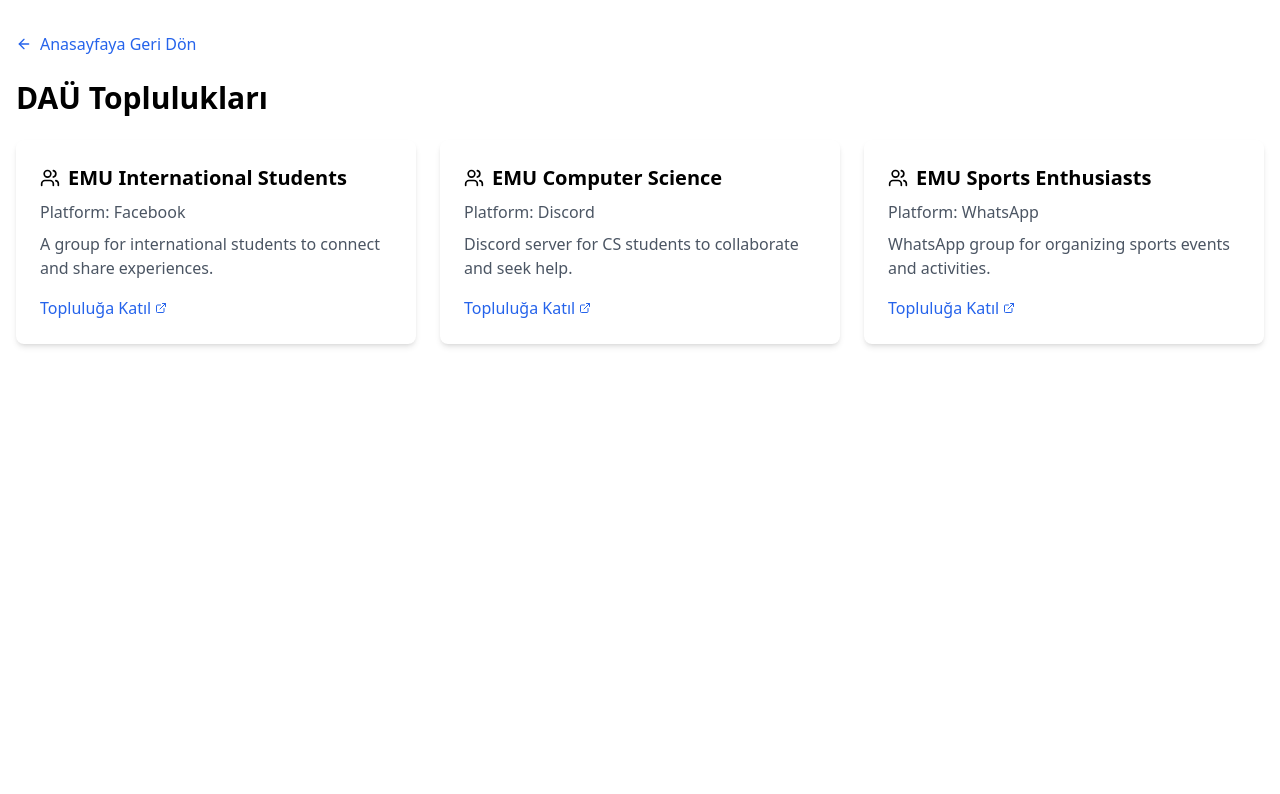
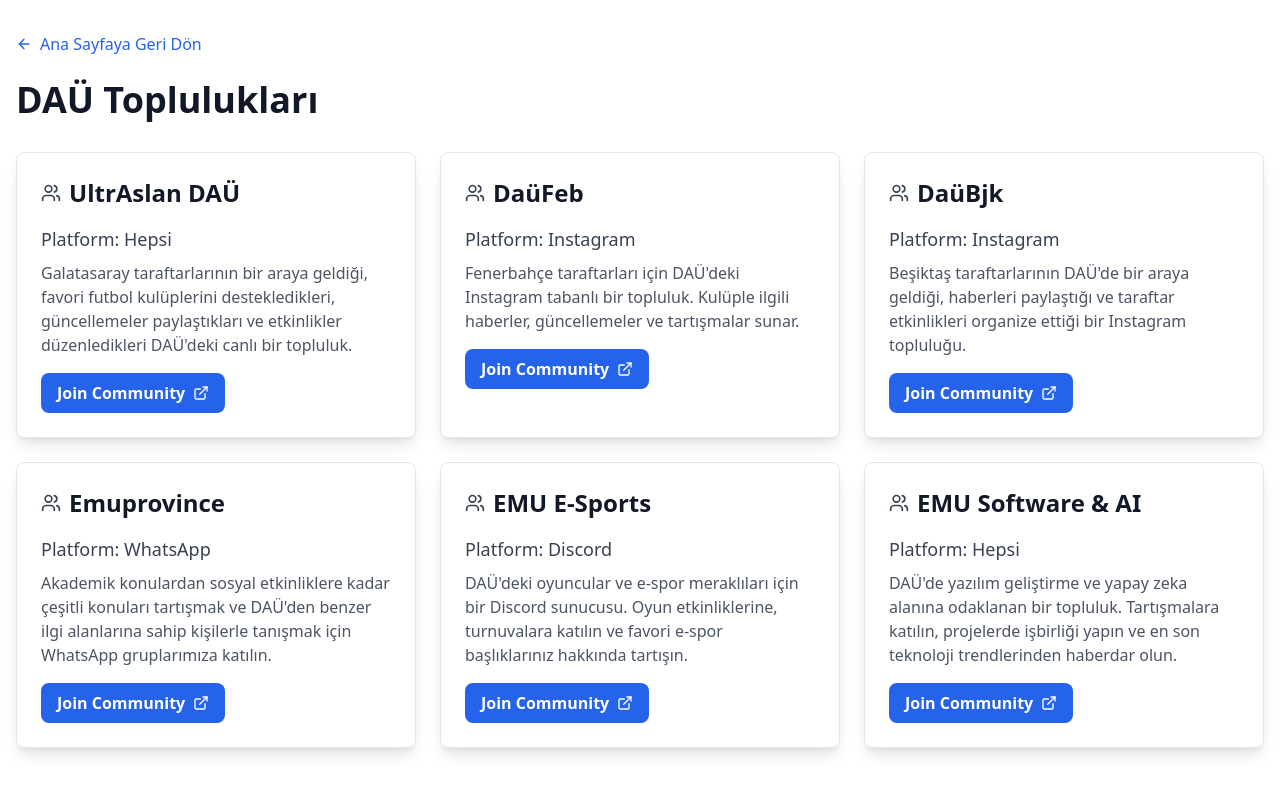
Before and after one commit to atasoya/emu-guide, a Next.js app: page /topluluklar in a window 1280 px wide. Shown: the top 794 px of the page. Built offline with nearby package versions, Linux system fonts and the light colour scheme.

Commit message:
Add communities

```diff
--- a/src/app/communities/page.tsx
+++ b/src/app/communities/page.tsx
@@ -12,52 +12,75 @@ interface Community {
 const communities: Community[] = [
   {
     id: 1,
-    name: "EMU International Students",
-    platform: "Facebook",
-    explanation: "A group for international students to connect and share experiences.",
-    link: "https://facebook.com/groups/emu-international-students"
+    name: "UltrAslan DAÜ",
+    platform: "All",
+    explanation: "A vibrant community for Galatasaray fans at EMU, where members come together to support their favorite football club, share updates, and organize events.",
+    link: "https://bento.me/ultraslanunidau?fbclid=PAZXh0bgNhZW0CMTEAAaZHV2CbKzeLeEX9B3uofXFnM7PzBJj0tmoxwVL7x_b5aDDo0hu-8841zlc_aem_xkF3uhrH73hU0yIV11VRBA"
   },
   {
     id: 2,
-    name: "EMU Computer Science",
-    platform: "Discord",
-    explanation: "Discord server for CS students to collaborate and seek help.",
-    link: "https://discord.gg/emu-cs"
+    name: "DaüFeb",
+    platform: "Instagram",
+    explanation: "An Instagram-based community for Fenerbahçe fans at EMU, providing updates, news, and discussions on everything related to the club.",
+    link: "https://www.instagram.com/daufeb2001?igsh=MW4xdnhwNDdraWcyeQ=="
   },
   {
     id: 3,
-    name: "EMU Sports Enthusiasts",
+    name: "DaüBjk",
+    platform: "Instagram",
+    explanation: "A space for Beşiktaş fans at EMU to connect, share news, and organize fan-related activities through Instagram.",
+    link: "https://www.instagram.com/daubjk?igsh=MWl4am1weDB1a3N6eA=="
+  },
+  {
+    id: 4,
+    name: "Emuprovince",
     platform: "WhatsApp",
-    explanation: "WhatsApp group for organizing sports events and activities.",
-    link: "https://chat.whatsapp.com/emu-sports"
-  }
+    explanation: "Join our WhatsApp groups to discuss various topics, ranging from academic subjects to social events, and meet like-minded peers from EMU.",
+    link: "https://chat.whatsapp.com/DuxUqjZcYEQ2HpGP91dM7v"
+  },
+  {
+    id: 5,
+    name: "EMU E-Sports",
+    platform: "Discord",
+    explanation: "A Discord server for gamers and e-sports enthusiasts at EMU. Participate in gaming events, tournaments, and discussions on your favorite e-sports titles.",
+    link: "https://discord.com/invite/hyu9jF8"
+  },
+  {
+    id: 6,
+    name: "EMU Software & AI",
+    platform: "All",
+    explanation: "A community dedicated to software development and artificial intelligence at EMU. Join discussions, collaborate on projects, and stay updated on the latest tech trends.",
+    link: "https://linktr.ee/emusoft.ai"
+  },
 ]
 
-export default function page() {
+
+export default function CommunityPage() {
   return (
     <div className="container mx-auto px-4 py-8">
-      <Link href="/" className="inline-flex items-center mb-6 text-blue-600 hover:text-blue-800">
+      <Link href="/" className="inline-flex items-center mb-6 text-blue-600 hover:text-blue-800 transition-colors duration-300">
         <ArrowLeft className="w-4 h-4 mr-2" />
         Back to Home
       </Link>
-      <h1 className="text-3xl font-bold mb-6">EMU Communities</h1>
+      <h1 className="text-4xl font-bold text-gray-900 mb-8">EMU Communities</h1>
+
       <div className="grid grid-cols-1 md:grid-cols-2 lg:grid-cols-3 gap-6">
         {communities.map((community) => (
-          <div key={community.id} className="bg-white rounded-lg shadow-md p-6">
-            <h2 className="text-xl font-semibold mb-2 flex items-center">
-              <Users className="w-5 h-5 mr-2" />
+          <div key={community.id} className="bg-white rounded-lg shadow-lg hover:shadow-xl transition-shadow duration-300 p-6 border border-gray-200">
+            <h2 className="text-2xl font-semibold text-gray-900 mb-4 flex items-center">
+              <Users className="w-5 h-5 mr-2 text-gray-700" />
               {community.name}
             </h2>
-            <p className="text-gray-600 mb-2">Platform: {community.platform}</p>
+            <p className="text-lg text-gray-700 mb-2">Platform: <span className="font-medium">{community.platform}</span></p>
             <p className="text-gray-600 mb-4">{community.explanation}</p>
             <a
               href={community.link}
               target="_blank"
               rel="noopener noreferrer"
-              className="text-blue-600 hover:underline flex items-center"
+              className="inline-flex items-center px-4 py-2 bg-blue-600 text-white font-bold rounded-lg hover:bg-blue-700 transition-colors duration-300"
             >
               Join Community
-              <ExternalLink className="w-3 h-3 ml-1" />
+              <ExternalLink className="w-4 h-4 ml-2 text-white" />
             </a>
           </div>
         ))}
--- a/src/app/topluluklar/page.tsx
+++ b/src/app/topluluklar/page.tsx
@@ -12,52 +12,76 @@ interface Community {
 const communities: Community[] = [
   {
     id: 1,
-    name: "EMU International Students",
-    platform: "Facebook",
-    explanation: "A group for international students to connect and share experiences.",
-    link: "https://facebook.com/groups/emu-international-students"
+    name: "UltrAslan DAÜ",
+    platform: "Hepsi",
+    explanation: "Galatasaray taraftarlarının bir araya geldiği, favori futbol kulüplerini destekledikleri, güncellemeler paylaştıkları ve etkinlikler düzenledikleri DAÜ'deki canlı bir topluluk.",
+    link: "https://bento.me/ultraslanunidau?fbclid=PAZXh0bgNhZW0CMTEAAaZHV2CbKzeLeEX9B3uofXFnM7PzBJj0tmoxwVL7x_b5aDDo0hu-8841zlc_aem_xkF3uhrH73hU0yIV11VRBA"
   },
   {
     id: 2,
-    name: "EMU Computer Science",
-    platform: "Discord",
-    explanation: "Discord server for CS students to collaborate and seek help.",
-    link: "https://discord.gg/emu-cs"
+    name: "DaüFeb",
+    platform: "Instagram",
+    explanation: "Fenerbahçe taraftarları için DAÜ'deki Instagram tabanlı bir topluluk. Kulüple ilgili haberler, güncellemeler ve tartışmalar sunar.",
+    link: "https://www.instagram.com/daufeb2001?igsh=MW4xdnhwNDdraWcyeQ=="
   },
   {
     id: 3,
-    name: "EMU Sports Enthusiasts",
+    name: "DaüBjk",
+    platform: "Instagram",
+    explanation: "Beşiktaş taraftarlarının DAÜ'de bir araya geldiği, haberleri paylaştığı ve taraftar etkinlikleri organize ettiği bir Instagram topluluğu.",
+    link: "https://www.instagram.com/daubjk?igsh=MWl4am1weDB1a3N6eA=="
+  },
+  {
+    id: 4,
+    name: "Emuprovince",
     platform: "WhatsApp",
-    explanation: "WhatsApp group for organizing sports events and activities.",
-    link: "https://chat.whatsapp.com/emu-sports"
-  }
+    explanation: "Akademik konulardan sosyal etkinliklere kadar çeşitli konuları tartışmak ve DAÜ'den benzer ilgi alanlarına sahip kişilerle tanışmak için WhatsApp gruplarımıza katılın.",
+    link: "https://chat.whatsapp.com/DuxUqjZcYEQ2HpGP91dM7v"
+  },
+  {
+    id: 5,
+    name: "EMU E-Sports",
+    platform: "Discord",
+    explanation: "DAÜ'deki oyuncular ve e-spor meraklıları için bir Discord sunucusu. Oyun etkinliklerine, turnuvalara katılın ve favori e-spor başlıklarınız hakkında tartışın.",
+    link: "https://discord.com/invite/hyu9jF8"
+  },
+  {
+    id: 6,
+    name: "EMU Software & AI",
+    platform: "Hepsi",
+    explanation: "DAÜ'de yazılım geliştirme ve yapay zeka alanına odaklanan bir topluluk. Tartışmalara katılın, projelerde işbirliği yapın ve en son teknoloji trendlerinden haberdar olun.",
+    link: "https://linktr.ee/emusoft.ai"
+  },
 ]
 
-export default function page() {
+
+
+export default function CommunityPage() {
   return (
     <div className="container mx-auto px-4 py-8">
-      <Link href="/" className="inline-flex items-center mb-6 text-blue-600 hover:text-blue-800">
+      <Link href="/" className="inline-flex items-center mb-6 text-blue-600 hover:text-blue-800 transition-colors duration-300">
         <ArrowLeft className="w-4 h-4 mr-2" />
-        Anasayfaya Geri Dön
+        Ana Sayfaya Geri Dön
       </Link>
-      <h1 className="text-3xl font-bold mb-6">DAÜ Toplulukları</h1>
+      <h1 className="text-4xl font-bold text-gray-900 mb-8">DAÜ Toplulukları</h1>
+
       <div className="grid grid-cols-1 md:grid-cols-2 lg:grid-cols-3 gap-6">
         {communities.map((community) => (
-          <div key={community.id} className="bg-white rounded-lg shadow-md p-6">
-            <h2 className="text-xl font-semibold mb-2 flex items-center">
-              <Users className="w-5 h-5 mr-2" />
+          <div key={community.id} className="bg-white rounded-lg shadow-lg hover:shadow-xl transition-shadow duration-300 p-6 border border-gray-200">
+            <h2 className="text-2xl font-semibold text-gray-900 mb-4 flex items-center">
+              <Users className="w-5 h-5 mr-2 text-gray-700" />
               {community.name}
             </h2>
-            <p className="text-gray-600 mb-2">Platform: {community.platform}</p>
+            <p className="text-lg text-gray-700 mb-2">Platform: <span className="font-medium">{community.platform}</span></p>
             <p className="text-gray-600 mb-4">{community.explanation}</p>
             <a
               href={community.link}
               target="_blank"
               rel="noopener noreferrer"
-              className="text-blue-600 hover:underline flex items-center"
+              className="inline-flex items-center px-4 py-2 bg-blue-600 text-white font-bold rounded-lg hover:bg-blue-700 transition-colors duration-300"
             >
-              Topluluğa Katıl
-              <ExternalLink className="w-3 h-3 ml-1" />
+              Join Community
+              <ExternalLink className="w-4 h-4 ml-2 text-white" />
             </a>
           </div>
         ))}
```
